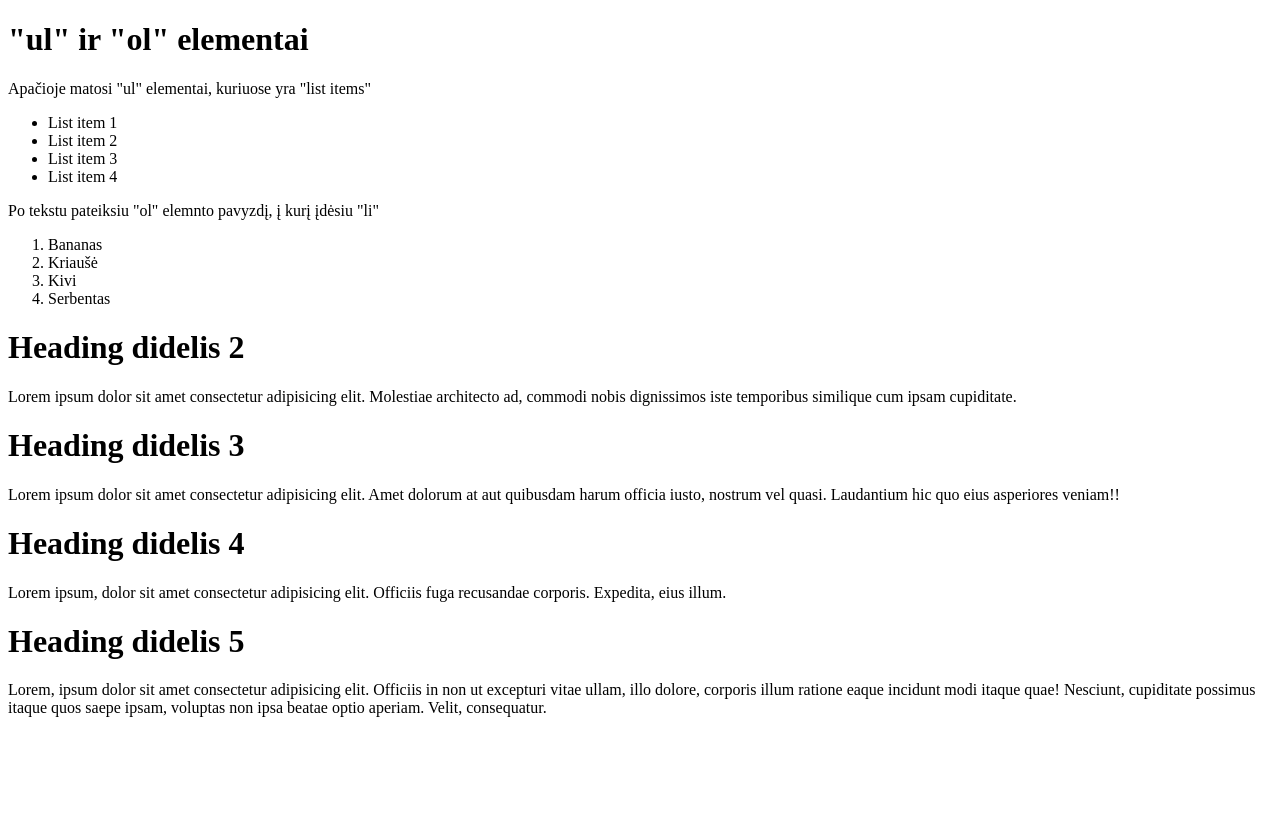
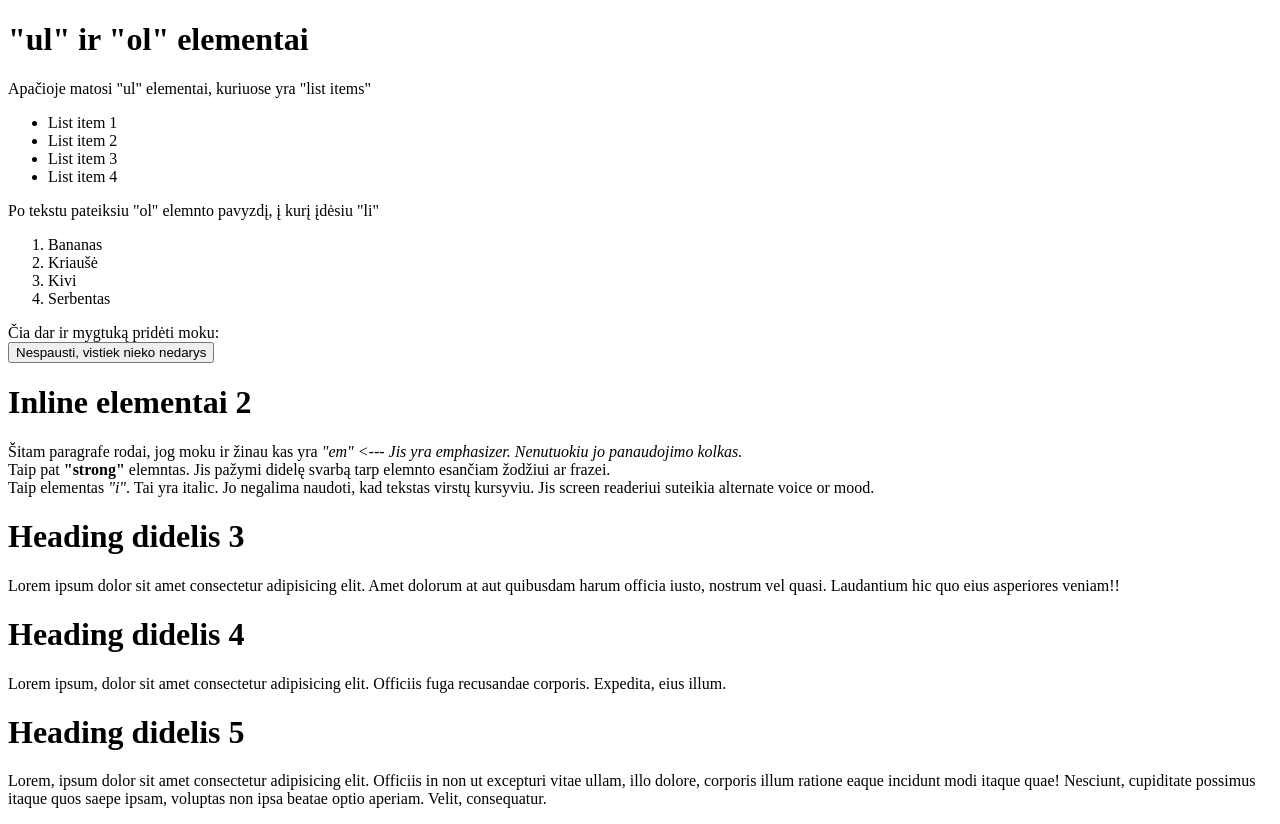
Before and after one commit to TeodorasKyborgas/2023-11-20-html, a plain HTML site: page my-page/main-page.html in a window 1280 px wide. Before the commit the page ends 800 px from the top, so only its background shows below. Drawn offline with Linux system fonts and the light colour scheme.

Commit message:
Pridėta paragrafa su inline elementais

```diff
--- a/my-page/main-page.html
+++ b/my-page/main-page.html
@@ -25,13 +25,20 @@
                 <li>Kivi</li>
                 <li>Serbentas</li>
             </ol>
+            Čia dar ir mygtuką pridėti moku:
+            <br><button>Nespausti, vistiek nieko nedarys</button>
         </p>
 
     </div>
 
     <div>
-        <h1>Heading didelis 2</h1>
-        <p>Lorem ipsum dolor sit amet consectetur adipisicing elit. Molestiae architecto ad, commodi nobis dignissimos iste temporibus similique cum ipsam cupiditate.</p>
+        <h1>Inline elementai 2</h1>
+        <p>Šitam paragrafe rodai, jog moku ir žinau kas yra <em>"em" <--- Jis yra emphasizer. Nenutuokiu jo panaudojimo kolkas.</em>
+        <br>Taip pat <strong>"strong"</strong> elemntas. Jis pažymi didelę svarbą tarp elemnto esančiam žodžiui ar frazei.
+        <br>Taip elementas <i>"i"</i>. Tai yra italic. Jo negalima naudoti, kad tekstas virstų kursyviu. Jis screen readeriui suteikia alternate voice or mood.
+    </p>
+
+
     </div>
 
     <div>
```
